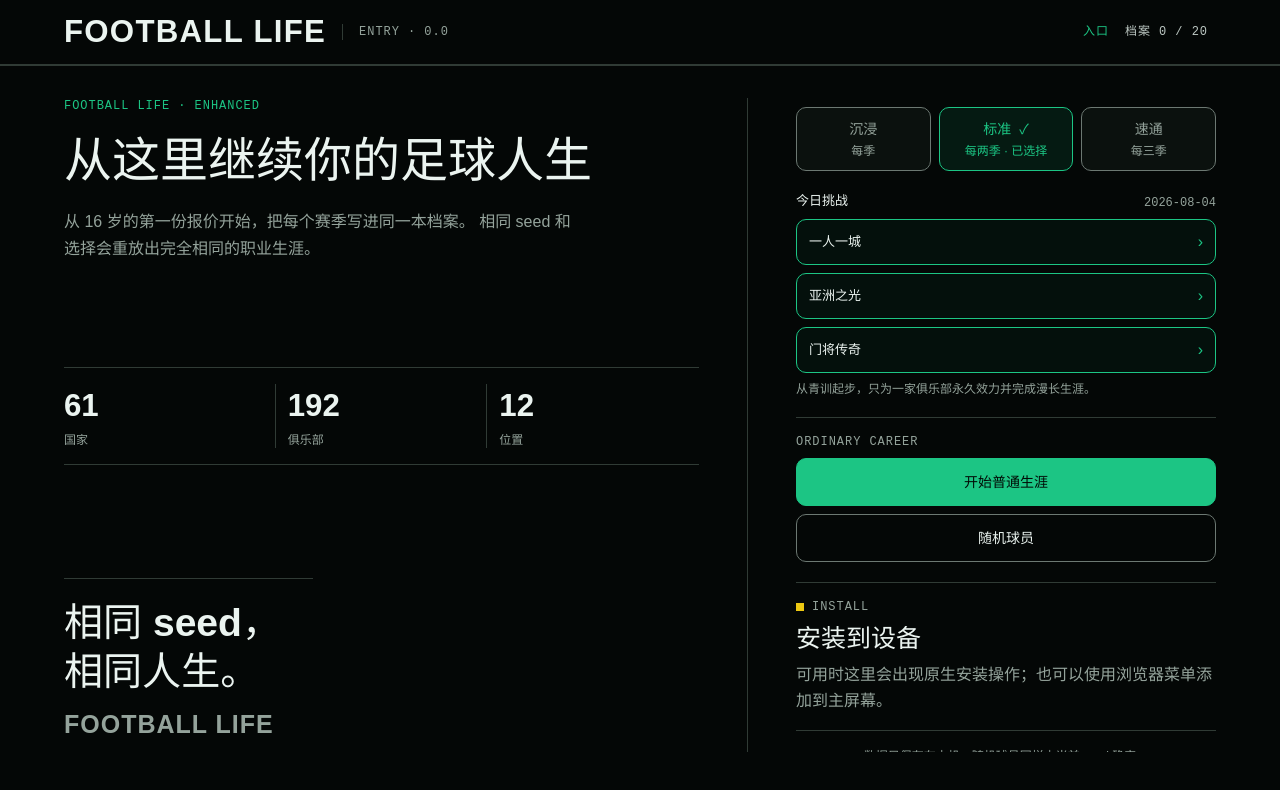
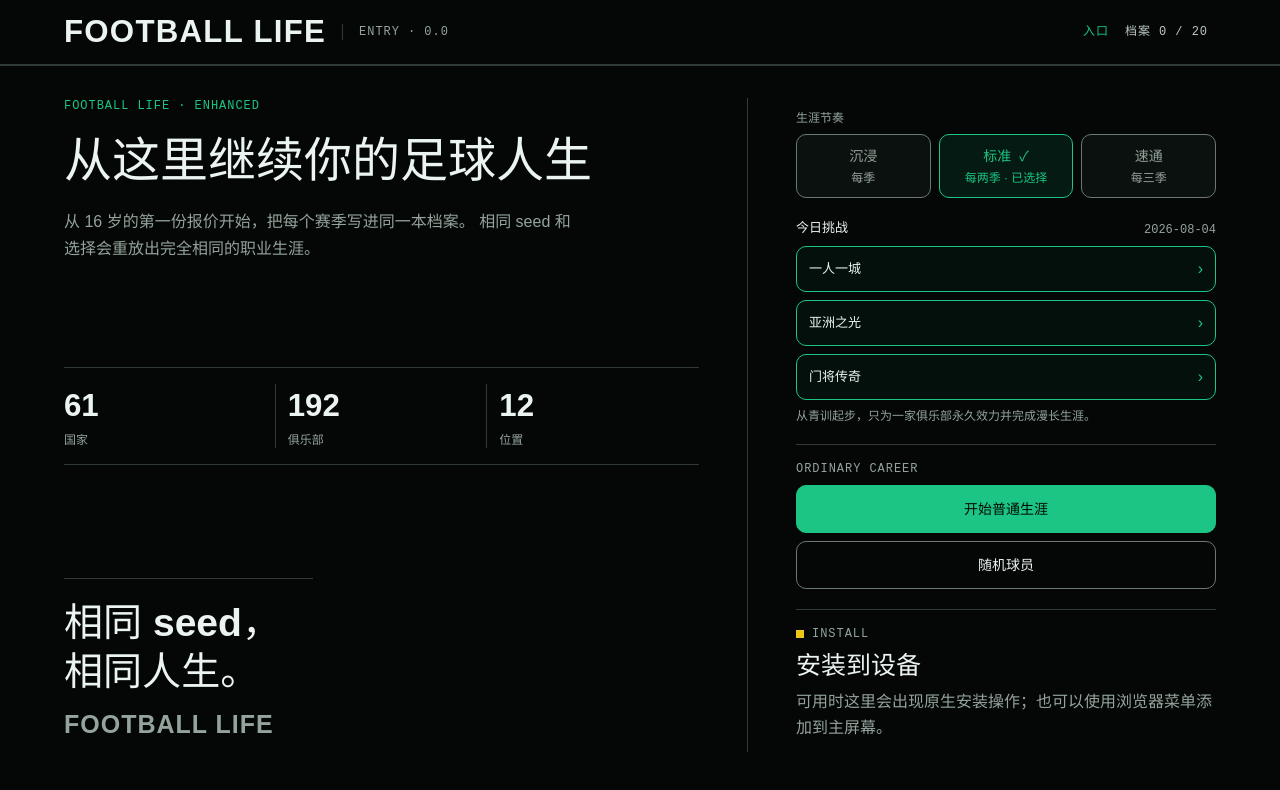
Before and after one commit to wkyhit/football-life-reborn, a React (Vite) app: page / in a window 1280 px wide. Shown: the top 790 px of the page. Built offline with nearby package versions, Linux system fonts and the light colour scheme; a web font is replaced by a local one.

Commit message:
fix: keep enhanced resume action visible

```diff
--- a/src/ui/enhanced/onboarding/EnhancedLandingScreen.tsx
+++ b/src/ui/enhanced/onboarding/EnhancedLandingScreen.tsx
@@ -112,7 +112,7 @@ export function EnhancedLandingScreen({
           </div>
         </div>
 
-        <div className="flex min-h-0 flex-col justify-center py-8 lg:overflow-y-auto lg:py-3">
+        <div className="flex min-h-0 flex-col py-8 lg:overflow-y-auto lg:py-3">
           {hasResume ? (
             <EnhancedAction
               className="mb-6 min-h-14 w-full justify-between px-4 text-left"
```
Also changed, not shown: 1 other file (tests, documents, lock files or other folders).
